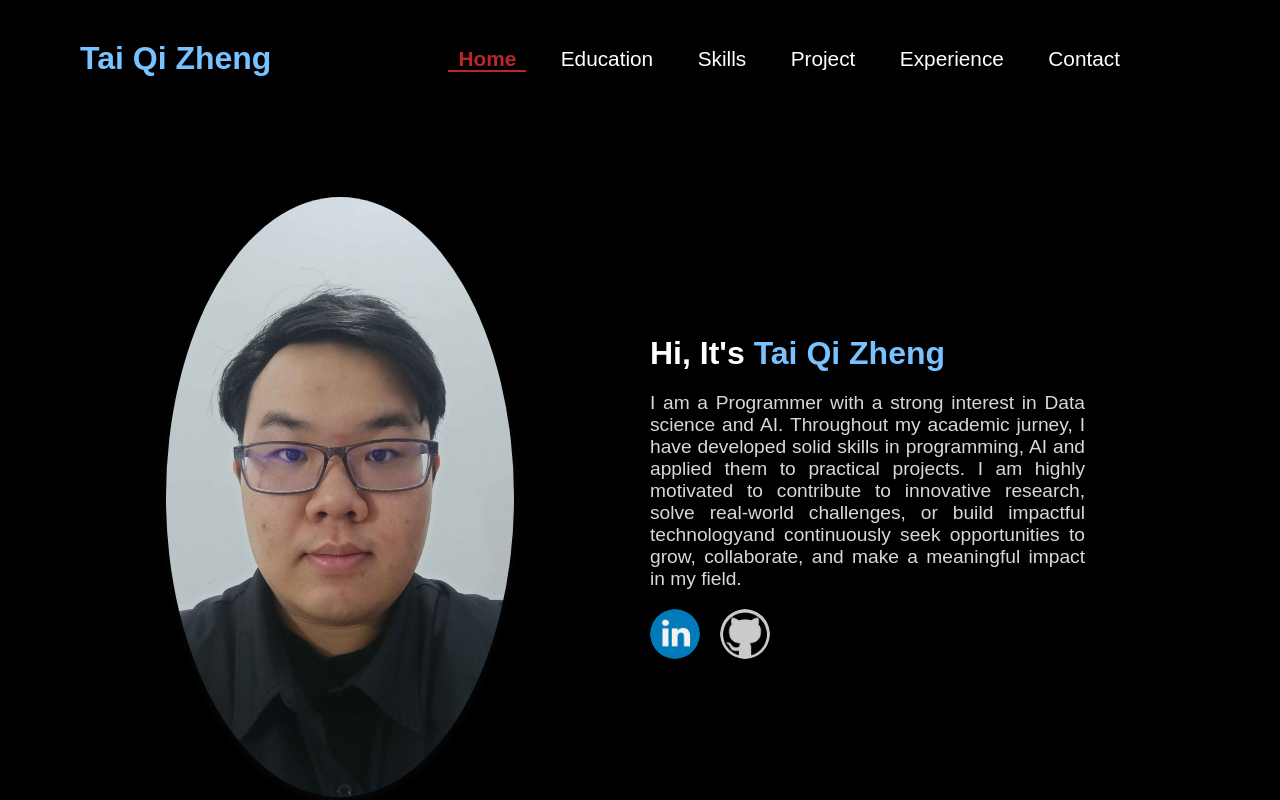
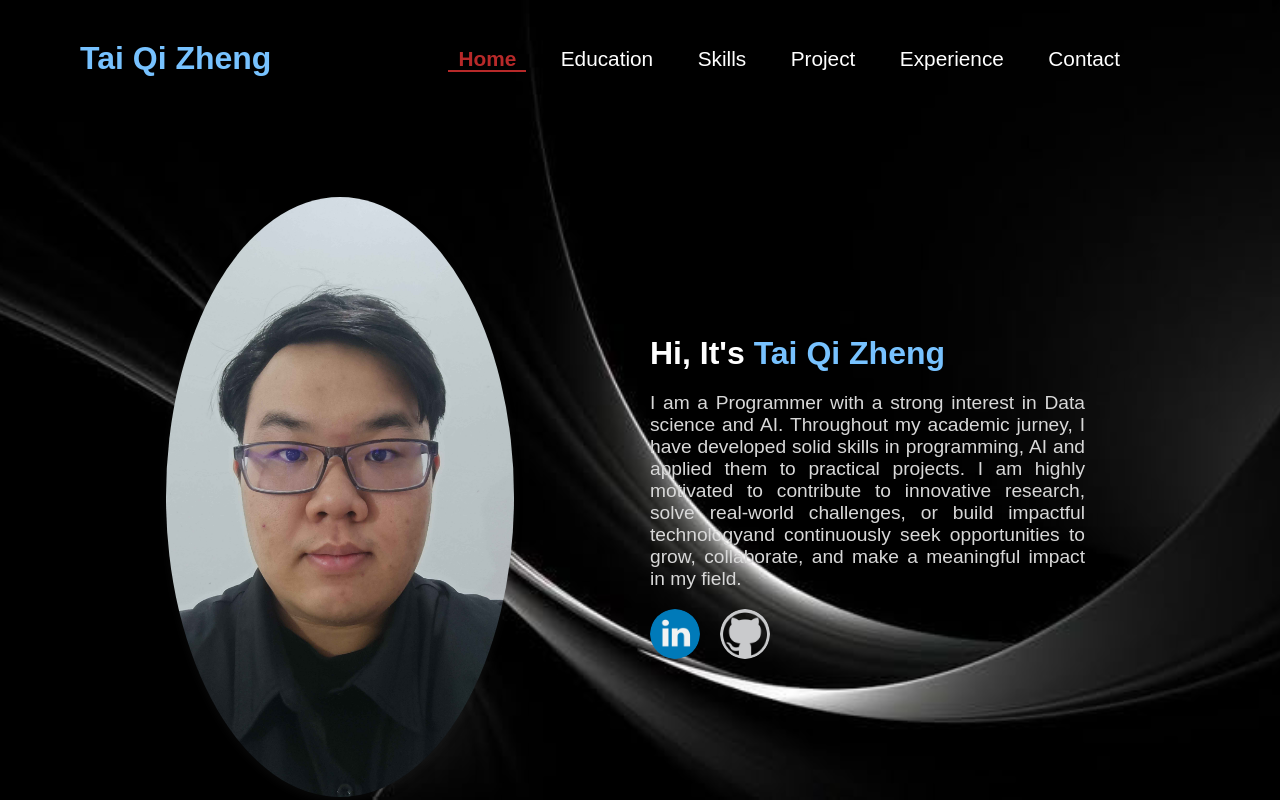
Before and after one commit to QZTAI/Potfolio, a plain HTML site: page index.html in a window 1280 px wide. Drawn offline with Linux system fonts and the light colour scheme.

Commit message:
Update index.css

```diff
--- a/CSS/index.css
+++ b/CSS/index.css
@@ -12,7 +12,7 @@
     font-family: Arial, sans-serif;
     background-color: #000000;
     color: white;
-    background-image: url(Image/background.jpg);
+    background-image: url(../Image/background.jpg);
     background-size: cover;
     background-position: center;
     background-attachment: fixed;
@@ -202,4 +202,5 @@
       /* Stack vertically on small screens */
       text-align: center;
     }
+
   }
```
